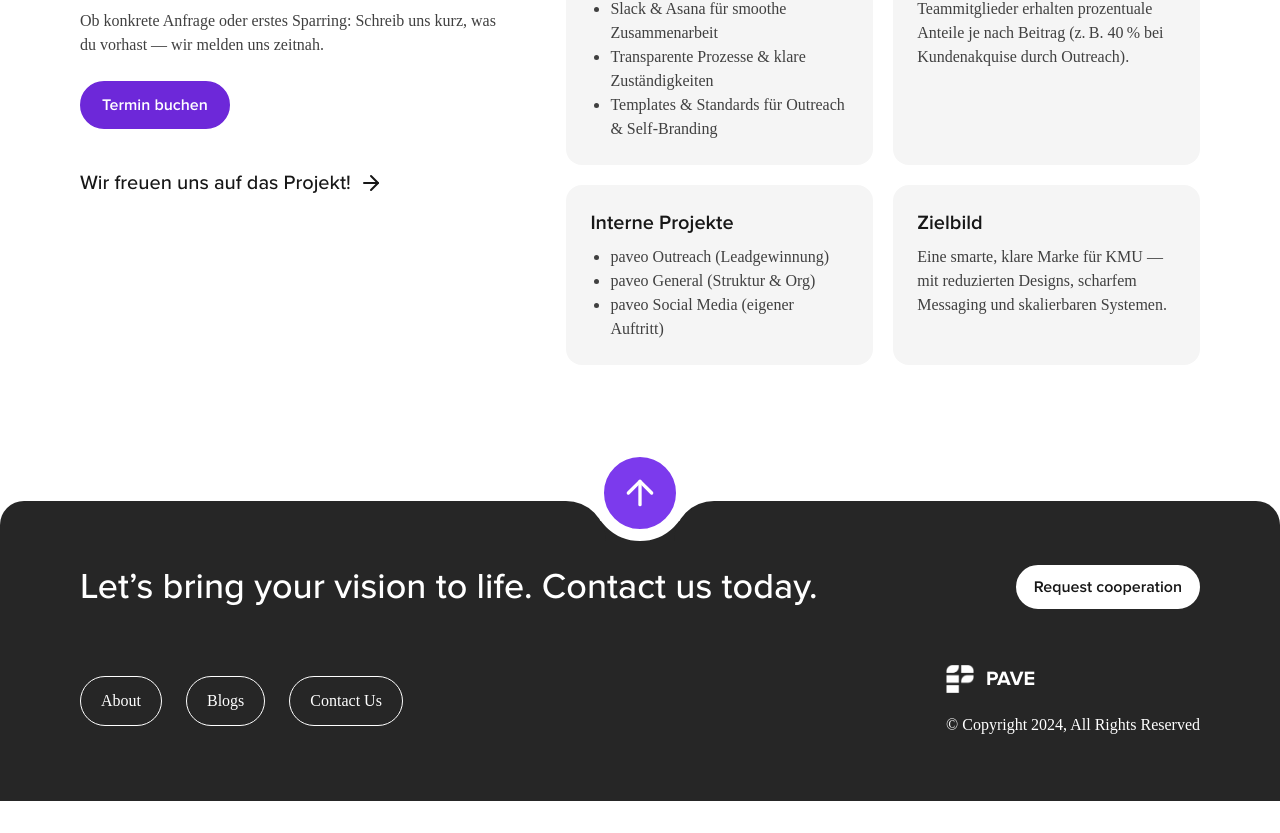
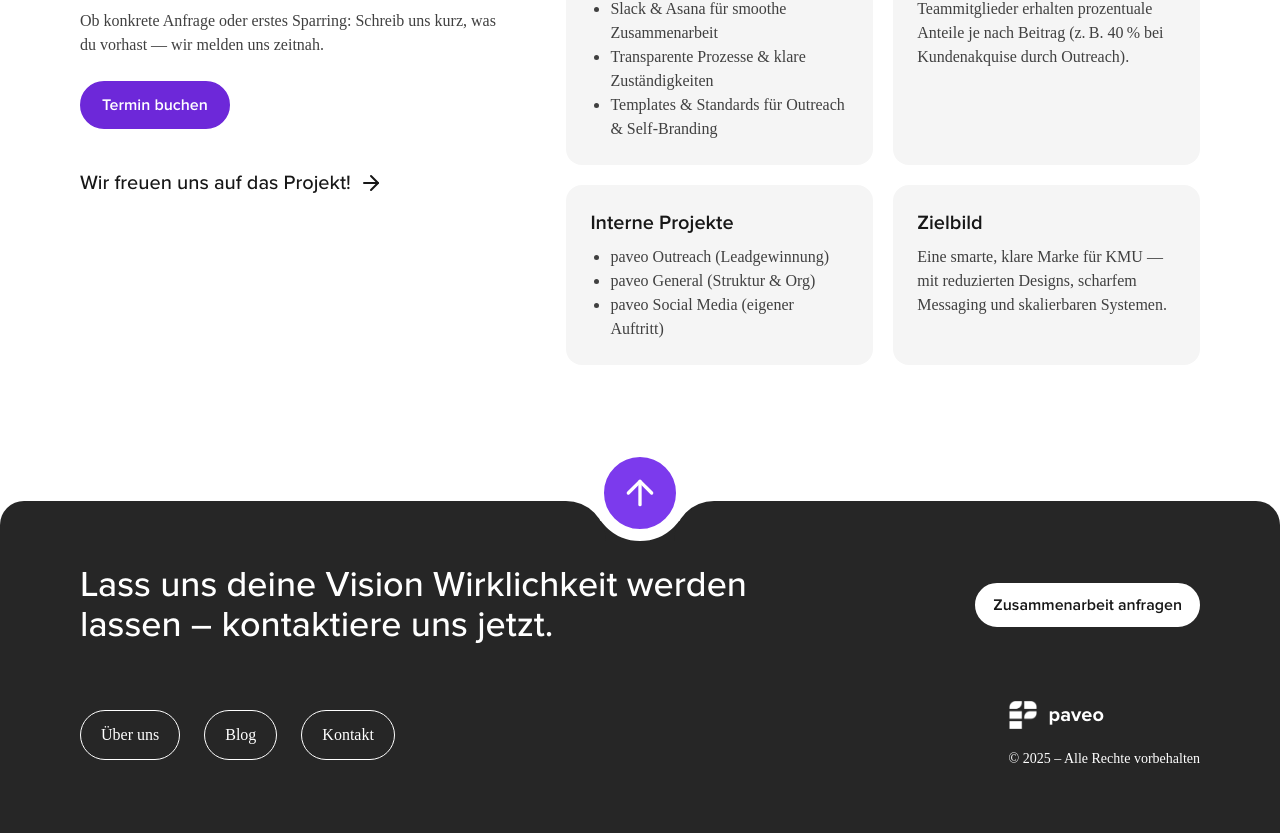
Before and after one commit to cyclebittt/pavewebyyyy, a Next.js app: page / in a window 1280 px wide. Shown: the part 2635-3468 px from the top of the page. Before the commit the page ends 3436 px from the top, so only its background shows below. Built offline with nearby package versions, Linux system fonts and the light colour scheme; a web font is replaced by a local one.

Commit message:
Update Footer.jsx

```diff
--- a/components/layout/Footer.jsx
+++ b/components/layout/Footer.jsx
@@ -1,61 +1,96 @@
-'use client'
+'use client';
 
-import { ArrowUp } from 'lucide-react'
-import Image from 'next/image'
-import React from 'react'
+import { ArrowUp } from 'lucide-react';
+import Image from 'next/image';
+import Link from 'next/link';
 import { useEffect } from 'react';
 import AOS from 'aos';
 import 'aos/dist/aos.css';
-import Link from 'next/link';
 
-const Footer = () => {
-
+export default function Footer() {
   useEffect(() => {
-        AOS.init();
-    }, [])
+    AOS.init({ duration: 500, once: true });
+  }, []);
 
   return (
-        <div className='pt-14 relative'>
-            <button className='absolute group left-1/2 -translate-x-1/2 top-0 w-24 h-24 aspect-square flex items-center justify-center border-white border-[12px] bg-violet-600 text-white rounded-full'
-                onClick={() => window.scrollTo({ top: 0, behavior: 'smooth' })}>
-                <ArrowUp size={40} className='transition-all duration-300 ease-out group-hover:mb-4' />
-
-                <div className='absolute top-[44px] -left-[38px] w-[40px] h-[40px] rounded-tr-[40px] aspect-square bg-neutral-800  shadow-[0px_-20px_0px_0px_white]'></div>
-                <div className='absolute top-[44px] -right-[38px] w-[40px] h-[40px] rounded-tl-[40px] aspect-square bg-neutral-800  shadow-[0px_-20px_0px_0px_white]'></div>
+    <footer className="pt-14 relative">
+      {/* Scroll-to-top Button */}
+      <button
+        type="button"
+        aria-label="Nach oben scrollen"
+        className="absolute group left-1/2 -translate-x-1/2 top-0 w-24 h-24 flex items-center justify-center border-white border-[12px] bg-violet-600 text-white rounded-full"
+        onClick={() => window.scrollTo({ top: 0, behavior: 'smooth' })}
+      >
+        <ArrowUp size={40} className="transition-all duration-300 ease-out group-hover:mb-4" />
+        <div className="absolute top-[44px] -left-[38px] w-[40px] h-[40px] rounded-tr-[40px] bg-neutral-800 shadow-[0px_-20px_0px_0px_white]" />
+        <div className="absolute top-[44px] -right-[38px] w-[40px] h-[40px] rounded-tl-[40px] bg-neutral-800 shadow-[0px_-20px_0px_0px_white]" />
       </button>
 
+      {/* Footer Content */}
       <div className="bg-neutral-800 rounded-t-3xl py-14 md:py-16 px-5 md:px-20 flex flex-col gap-14">
-                <div className='flex flex-col md:flex-row gap-6 items-center justify-between md:justify-between'>
-                    <h2 className="font-medium text-white text-center md:text-left text-3xl md:text-4xl max-w-3xl">Let’s bring your vision to life. Contact us today.</h2>
-
-                    <Link href='/request' className='w-fit'>
-                        <button className="px-4 py-2 bg-white rounded-full font-semibold border-2 border-white relative overflow-hidden transition-all duration-500 ease-out group">
+        {/* Call to Action */}
+        <div className="flex flex-col md:flex-row gap-6 items-center justify-between">
+          <h2 className="font-medium text-white text-center md:text-left text-3xl md:text-4xl max-w-3xl">
+            Lass uns deine Vision Wirklichkeit werden lassen – kontaktiere uns jetzt.
+          </h2>
+          <Link href="/request" className="w-fit">
+            <button
+              type="button"
+              className="px-4 py-2 bg-white rounded-full font-semibold border-2 border-white relative overflow-hidden transition-all duration-500 ease-out group focus:outline-none focus-visible:ring-2 focus-visible:ring-offset-2 focus-visible:ring-violet-400"
+            >
               <span className="relative z-10 transition-colors duration-500 group-hover:text-white">
-                                Request cooperation
+                Zusammenarbeit anfragen
               </span>
-                            <div className="absolute inset-0 bg-neutral-800 transform -translate-x-full group-hover:translate-x-0 transition-transform duration-500 ease-out"></div>
+              <span className="absolute inset-0 bg-neutral-800 transform -translate-x-full group-hover:translate-x-0 transition-transform duration-500 ease-out" />
             </button>
           </Link>
         </div>
 
-                <div className='flex flex-col md:flex-row gap-14 md:gap-6 items-center justify-between'>
-                    <div className='flex flex-wrap items-center justify-center gap-6 text-white'>
-                        <Link href={'/about'}><button className='w-fit px-5 py-3 border border-white bg-none rounded-full transition-all duration-300 ease-out hover:bg-white hover:text-neutral-800'>About</button></Link>
-                        <Link href={'/blogs'}><button className='w-fit px-5 py-3 border border-white bg-none rounded-full transition-all duration-300 ease-out hover:bg-white hover:text-neutral-800'>Blogs</button></Link>
-                        <Link href={'/contact'}><button className='w-fit px-5 py-3 border border-white bg-none rounded-full transition-all duration-300 ease-out hover:bg-white hover:text-neutral-800'>Contact Us</button></Link>
+        {/* Links & Logo */}
+        <div className="flex flex-col md:flex-row gap-14 md:gap-6 items-center justify-between">
+          {/* Navigation Links */}
+          <nav aria-label="Footer Navigation">
+            <ul className="flex flex-wrap items-center justify-center gap-6 text-white">
+              <li>
+                <Link href="/about">
+                  <button className="px-5 py-3 border border-white rounded-full transition-all duration-300 hover:bg-white hover:text-neutral-800">
+                    Über uns
+                  </button>
+                </Link>
+              </li>
+              <li>
+                <Link href="/blogs">
+                  <button className="px-5 py-3 border border-white rounded-full transition-all duration-300 hover:bg-white hover:text-neutral-800">
+                    Blog
+                  </button>
+                </Link>
+              </li>
+              <li>
+                <Link href="/contact">
+                  <button className="px-5 py-3 border border-white rounded-full transition-all duration-300 hover:bg-white hover:text-neutral-800">
+                    Kontakt
+                  </button>
+                </Link>
+              </li>
+            </ul>
+          </nav>
+
+          {/* Logo & Copyright */}
+          <div className="flex items-center md:items-start flex-col gap-5">
+            <div className="flex items-center gap-3">
+              <Image
+                src="/img/logow.png"
+                width={28}
+                height={28}
+                alt="paveo Logo"
+                className="w-7 h-7"
+              />
+              <span className="font-bold text-xl text-white">paveo</span>
             </div>
-
-                    <div className='flex items-center md:items-start justify-center flex-col gap-5'>
-                        <div className='flex items-center gap-3'>
-                            <Image src='/img/logow.png' width={500} height={500} alt='logo' className='w-7' />
-                            <span className='font-bold text-xl text-white'>PAVE</span>
-                        </div>
-                        <p className='text-white'>© Copyright 2024, All Rights Reserved</p>
+            <p className="text-white text-sm">© {new Date().getFullYear()} – Alle Rechte vorbehalten</p>
           </div>
         </div>
       </div>
-        </div>
-    )
+    </footer>
+  );
 }
-
-export default Footer
```
Lines whose indentation alone changed are shown as unchanged.
